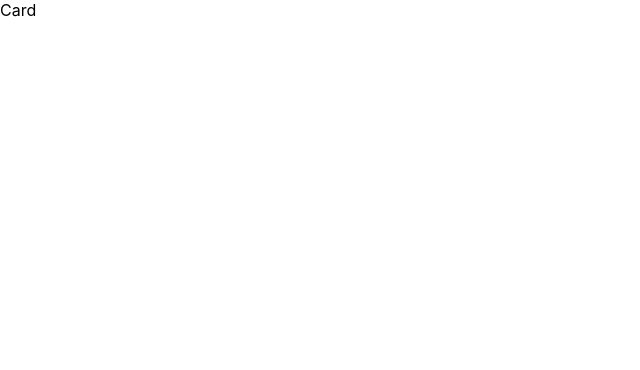
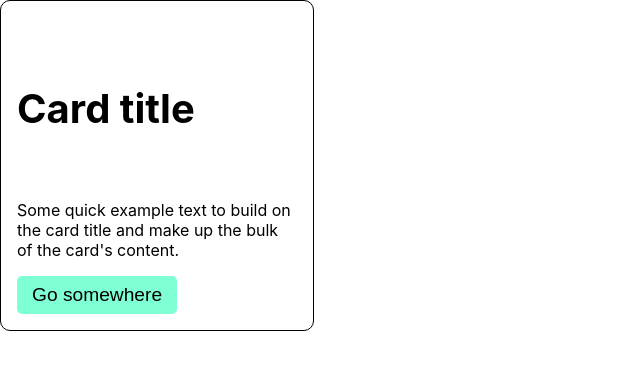
Before and after one commit to junhyuk961124/learn_react, a React (Create React App) app: page / in a window 1280 px wide. Shown: the top 370 px of the page, without its empty margins (0-640 px from the left). Built offline with nearby package versions, Linux system fonts and the light colour scheme.

Commit message:
card components

```diff
--- a/src/components/Card.jsx
+++ b/src/components/Card.jsx
@@ -1,7 +1,20 @@
 import React from 'react';
 
 const Card = () => {
-  return <div>Card</div>;
+  return (
+    <div className="card">
+      <div className="card-body">
+        <h5 className="card-title">Card title</h5>
+        <p className="card-text">
+          Some quick example text to build on the card title and make up the
+          bulk of the card's content.
+        </p>
+        <button type="button" className="card-button">
+          Go somewhere
+        </button>
+      </div>
+    </div>
+  );
 };
 
 export default Card;
--- a/src/index.css
+++ b/src/index.css
@@ -11,3 +11,24 @@ code {
   font-family: source-code-pro, Menlo, Monaco, Consolas, 'Courier New',
     monospace;
 }
+
+.card {
+  max-width: 280px;
+  border: 1px solid black;
+  padding: 16px;
+  border-radius: 10px;
+  display: flex;
+}
+
+.card-title {
+  font-size: 2.5em;
+}
+
+.card-button {
+  background-color: aquamarine;
+  color: black;
+  border: 0;
+  padding: 8px 15px;
+  font-size: 1.2em;
+  border-radius: 5px;
+}
```
